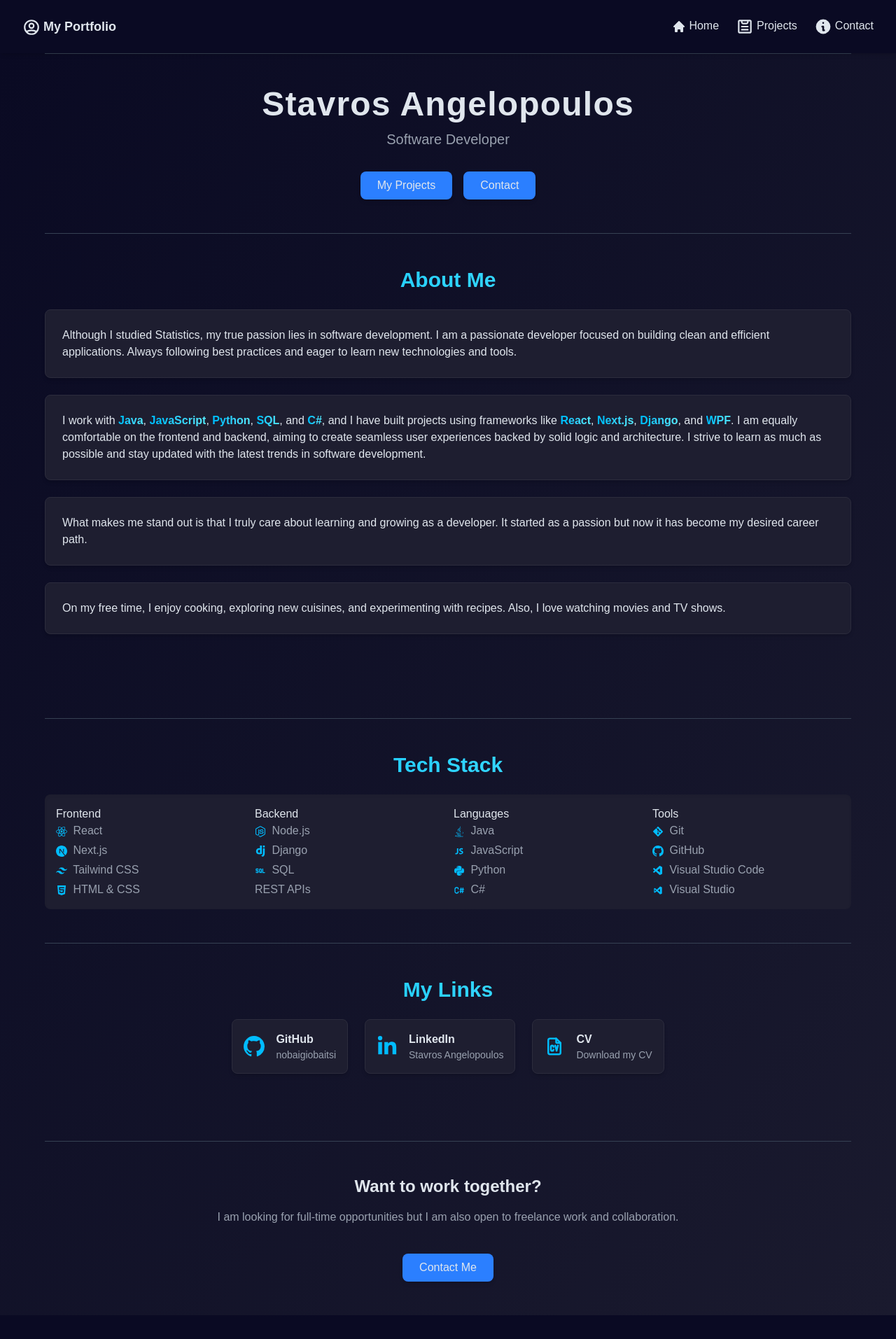
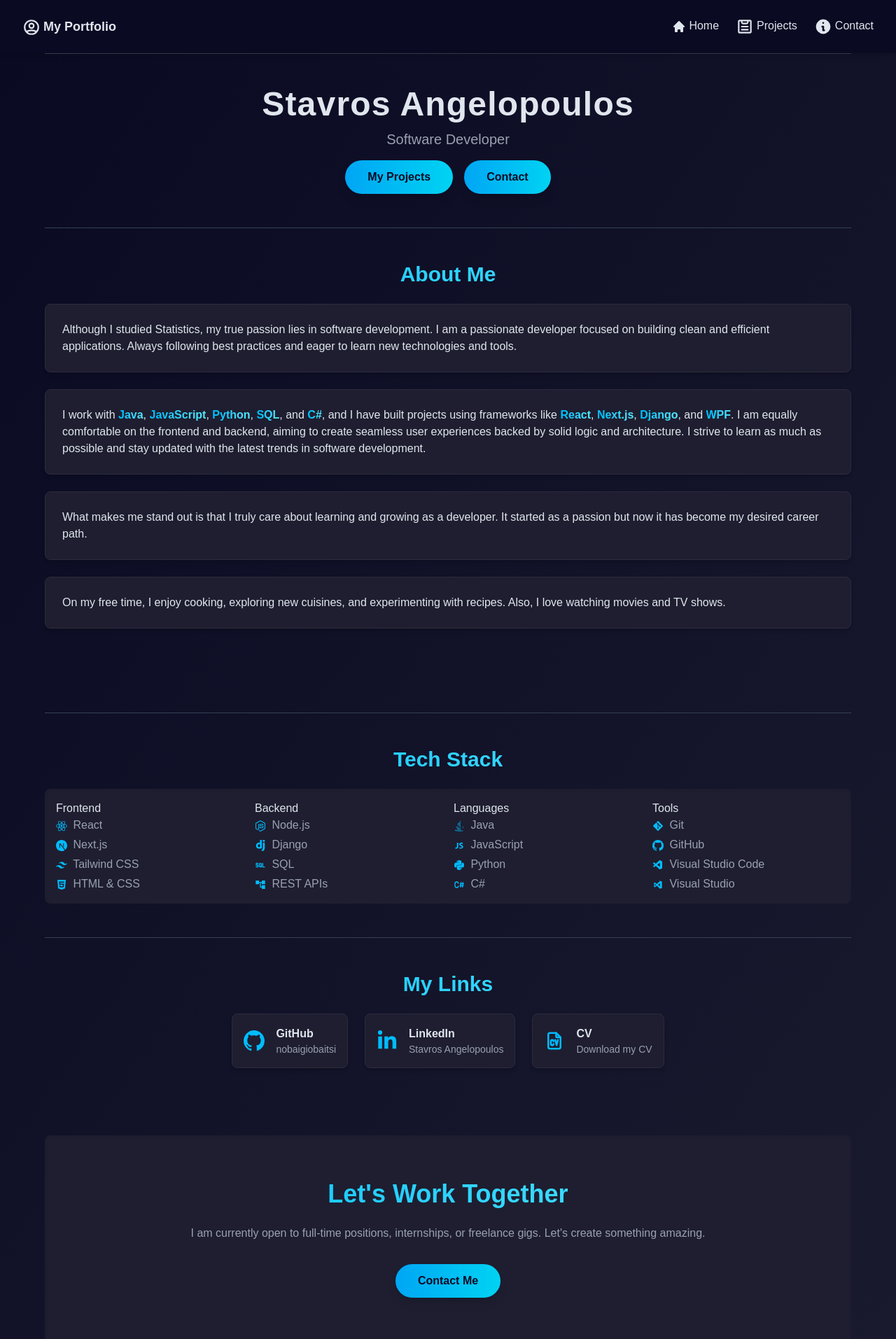
Before and after one commit to nobaigiobaitsi/my-portfolio, a Next.js app in the folder my-portfolio/: page / in a window 1280 px wide. Shown: the top 1913 px of the page at 70% size. Built offline with nearby package versions, Linux system fonts and the light colour scheme.

Commit message:
Styled the work with me section.

```diff
--- a/my-portfolio/src/app/page.js
+++ b/my-portfolio/src/app/page.js
@@ -4,6 +4,7 @@ import { FaJava, FaPython, FaNodeJs, FaGitAlt, FaHtml5, FaLinkedinIn } from "rea
 import { VscVscode, VscGithubInverted } from "react-icons/vsc";
 import { DiVisualstudio, DiJavascript1 } from "react-icons/di";
 import { TbSql, TbBrandCSharp, TbFileCv } from "react-icons/tb";
+import { MdAccountTree } from "react-icons/md";
 import AnimatedSection from "@/components/AnimatedSection";
 
 export default function HomePage() {
@@ -19,10 +20,10 @@ export default function HomePage() {
           Software Developer
         </p>
         <div className="flex justify-center gap-4 mt-4">
-          <Link href="/projects" className="inline-block mt-4 bg-blue-500 hover:bg-blue-600 text-[#e0e6ed] px-6 py-2 rounded-lg shadow-md transition">
+          <Link href="/projects" className="inline-block bg-gradient-to-r from-sky-500 to-cyan-400 hover:from-sky-600 hover:to-cyan-500 text-[#0a0a23] font-semibold px-8 py-3 rounded-full shadow-lg hover:shadow-cyan-400/30 transition-transform transform hover:scale-105">
             My Projects
           </Link>
-          <Link href="/contact" className="inline-block mt-4 bg-blue-500 hover:bg-blue-600 text-[#e0e6ed] px-6 py-2 rounded-lg shadow-md transition">
+          <Link href="/contact" className="inline-block bg-gradient-to-r from-sky-500 to-cyan-400 hover:from-sky-600 hover:to-cyan-500 text-[#0a0a23] font-semibold px-8 py-3 rounded-full shadow-lg hover:shadow-cyan-400/30 transition-transform transform hover:scale-105">
             Contact
           </Link>
         </div>
@@ -64,7 +65,7 @@ export default function HomePage() {
               <li><FaNodeJs className="inline mr-1 text-sky-400" title="Node.js" /> Node.js</li>
               <li><SiDjango className="inline mr-1 text-sky-400" title="Django" /> Django</li>
               <li><TbSql className="inline mr-1 text-sky-400" title="SQL" /> SQL</li>
-              <li>REST APIs</li>
+              <li><MdAccountTree className="inline mr-1 text-sky-400" title="REST APIs" /> REST APIs</li>
             </ul>
           </div>
 
@@ -137,16 +138,26 @@ export default function HomePage() {
         </section>
       </AnimatedSection>
 
+      <AnimatedSection>
+        <section className="mt-12 py-16 text-center bg-[#1e1e30] rounded-lg shadow-inner relative overflow-hidden">
 
-      <AnimatedSection>
-      <section className="mt-12 py-12 border-t border-gray-700 text-center">
-        <h2 className="text-2xl font-bold text-[#e0e6ed] mb-4">Want to work together?</h2>
-        <p className="text-gray-400 mb-6">I am looking for full-time opportunities but I am also open to freelance work and collaboration.</p>
-        <Link href="/contact" className="inline-block mt-4 bg-blue-500 hover:bg-blue-600 text-[#e0e6ed] px-6 py-2 rounded-lg shadow-md transition">
-          Contact Me
-        </Link>
-      </section>
+          <h2 className="text-3xl sm:text-4xl font-extrabold text-transparent bg-clip-text bg-gradient-to-r from-sky-400 to-cyan-300 mb-4 pb-2">
+            Let&apos;s Work Together
+          </h2>
+
+          <p className="text-gray-400 mb-8">
+            I am currently open to full-time positions, internships, or freelance gigs. Let&apos;s create something amazing.
+          </p>
+
+          <Link
+            href="/contact"
+            className="inline-block bg-gradient-to-r from-sky-500 to-cyan-400 hover:from-sky-600 hover:to-cyan-500 text-[#0a0a23] font-semibold px-8 py-3 rounded-full shadow-lg hover:shadow-cyan-400/30 transition-transform transform hover:scale-105"
+          >
+            Contact Me
+          </Link>
+        </section>
       </AnimatedSection>
+
 
     </main>
   );
```
